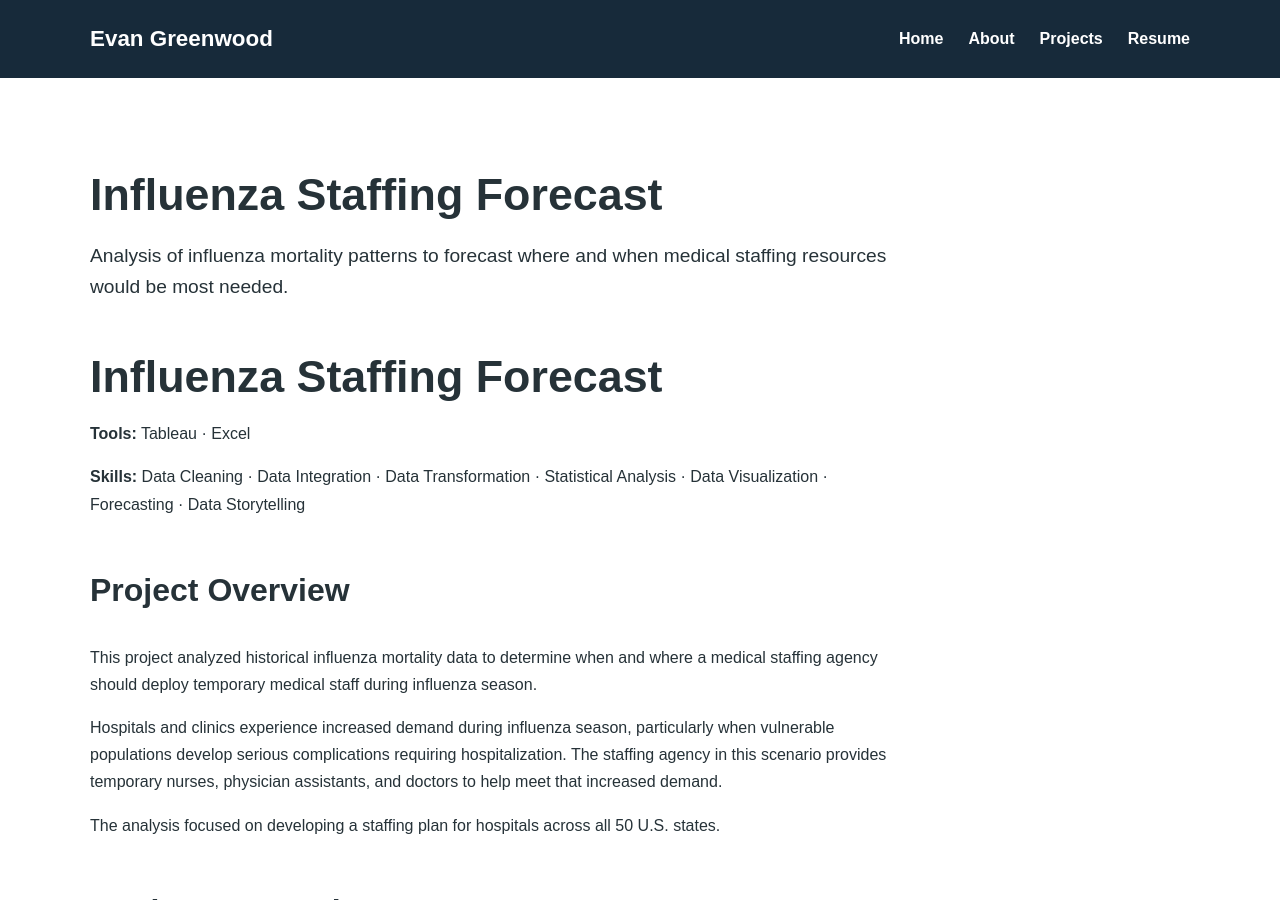
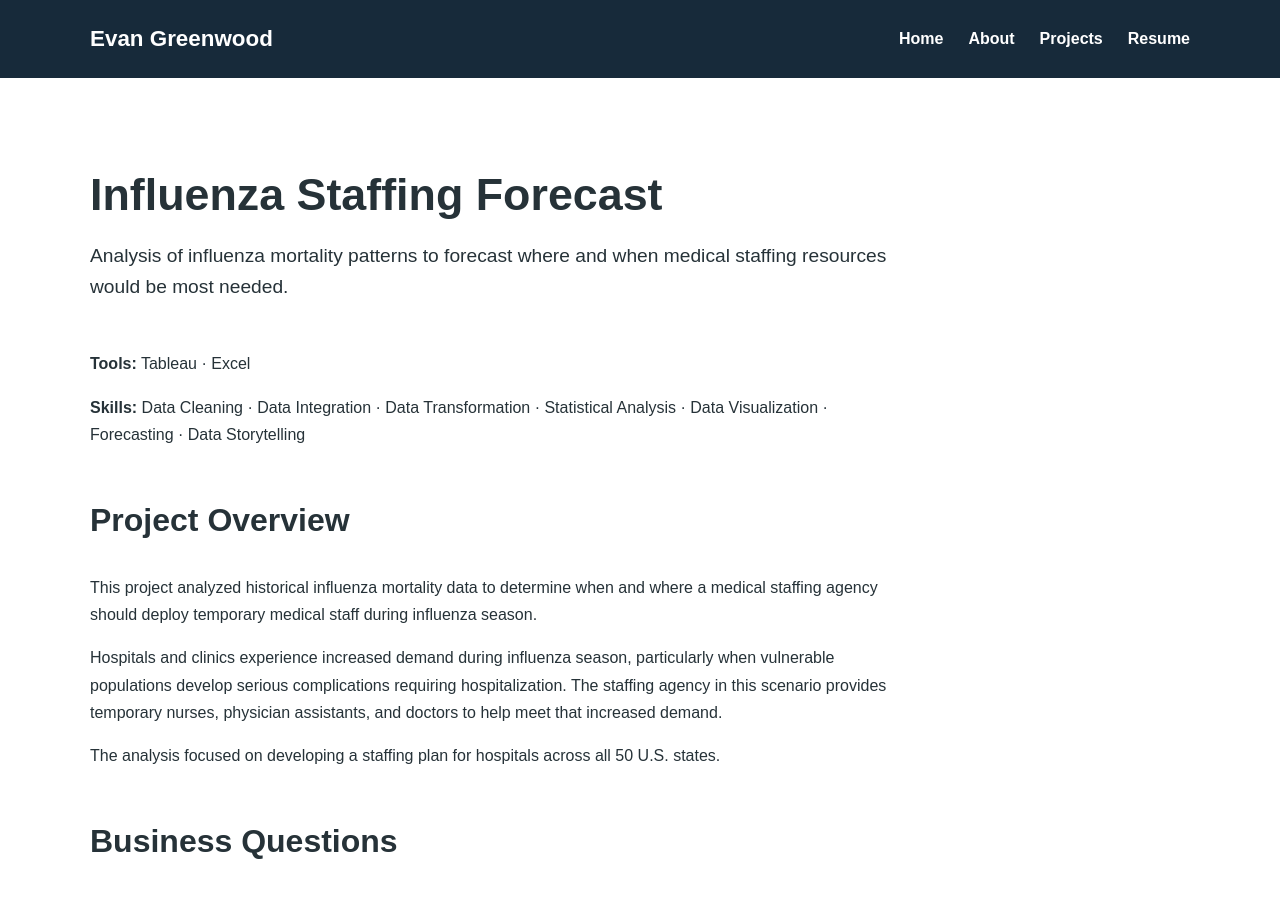
Before and after one commit to Ninja-Librarian/Ninja-Librarian.github.io, a Jekyll site: the page built from _projects/influenza-staffing.md, in a window 1280 px wide and 900 px high. Built offline with Jekyll 4.4.1, drawn with Linux system fonts in a browser that asks for light colours.

Commit message:
Update influenza-staffing.md

```diff
--- a/_projects/influenza-staffing.md
+++ b/_projects/influenza-staffing.md
@@ -4,8 +4,6 @@ title: Influenza Staffing Forecast
 description: Analysis of influenza mortality patterns to forecast where and when medical staffing resources would be most needed.
 
 ---
-
-# Influenza Staffing Forecast
 
 **Tools:** Tableau · Excel
 
```
